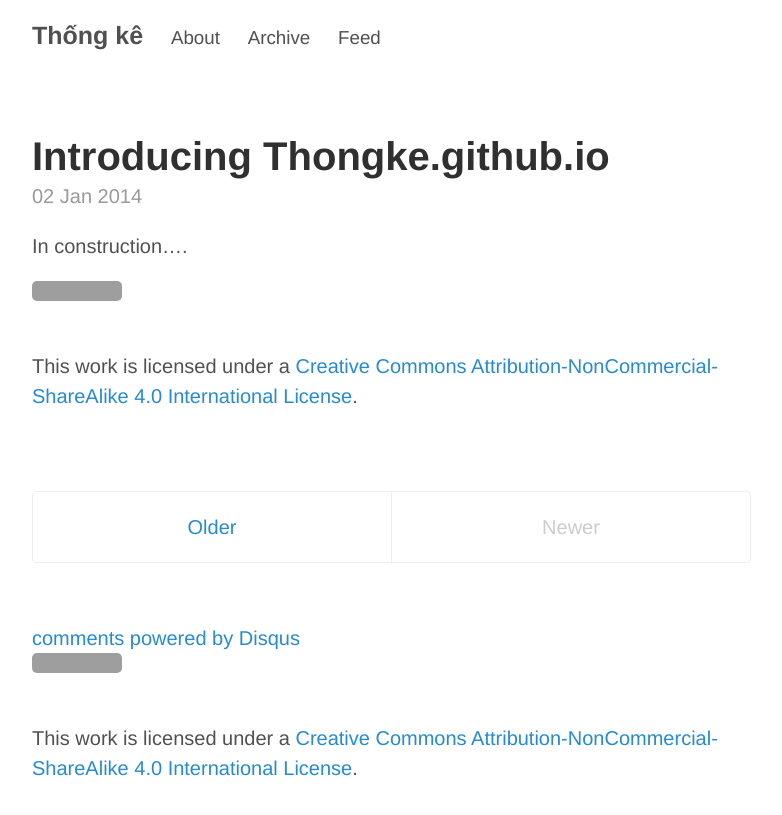
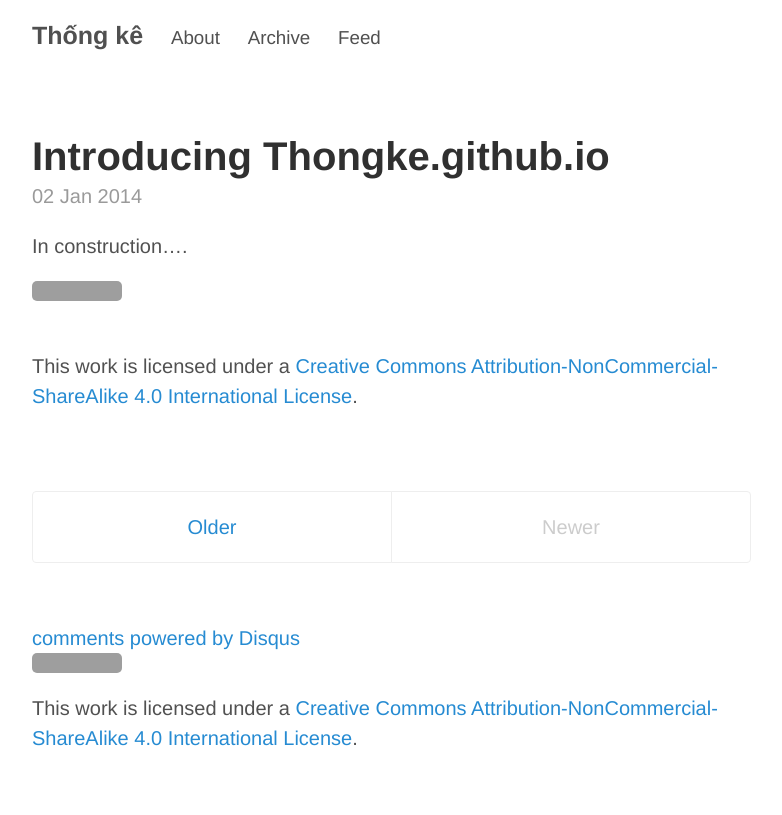
Before and after one commit to thongke/thongke.github.io, a Jekyll site: the page built from index.html, in a window 1280 px wide. Shown: the top 815 px of the page, without its empty margins (248-1030 px from the left). Built offline with Jekyll 4.4.1, drawn with Linux system fonts in a browser that asks for light colours; the list of posts is cut into pages by our own code; comment, search, counter and statistics services are not loaded; grey boxes are pictures that could not be loaded.

```diff
--- a/_layouts/default.html
+++ b/_layouts/default.html
@@ -23,7 +23,7 @@
       {% include comments.html %}
 
       <div class="footer">
-      <p><a href="http://creativecommons.org/licenses/by-nc-sa/4.0/"><img alt="Creative Commons License" src="https://i.creativecommons.org/l/by-nc-sa/4.0/88x31.png"></a><br>This work is licensed under a <a href="http://creativecommons.org/licenses/by-nc-sa/4.0/">Creative Commons Attribution-NonCommercial-ShareAlike 4.0 International License</a>.</p>
+<p><a href="http://creativecommons.org/licenses/by-nc-sa/4.0/"><img alt="Creative Commons License" src="https://i.creativecommons.org/l/by-nc-sa/4.0/88x31.png"></a>This work is licensed under a <a href="http://creativecommons.org/licenses/by-nc-sa/4.0/">Creative Commons Attribution-NonCommercial-ShareAlike 4.0 International License</a>.</p>
       <!-- <p>
           &copy; {{ site.time | date: '%Y' }}. All rights reserved.
         </p>
```
